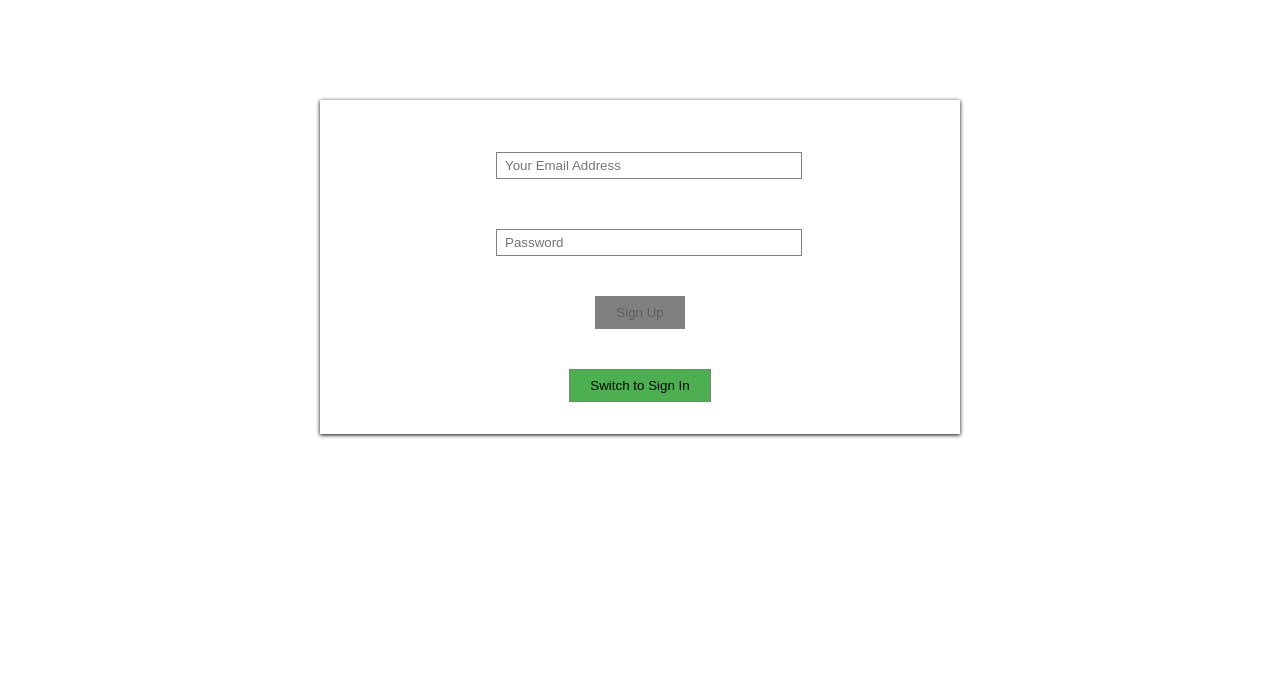
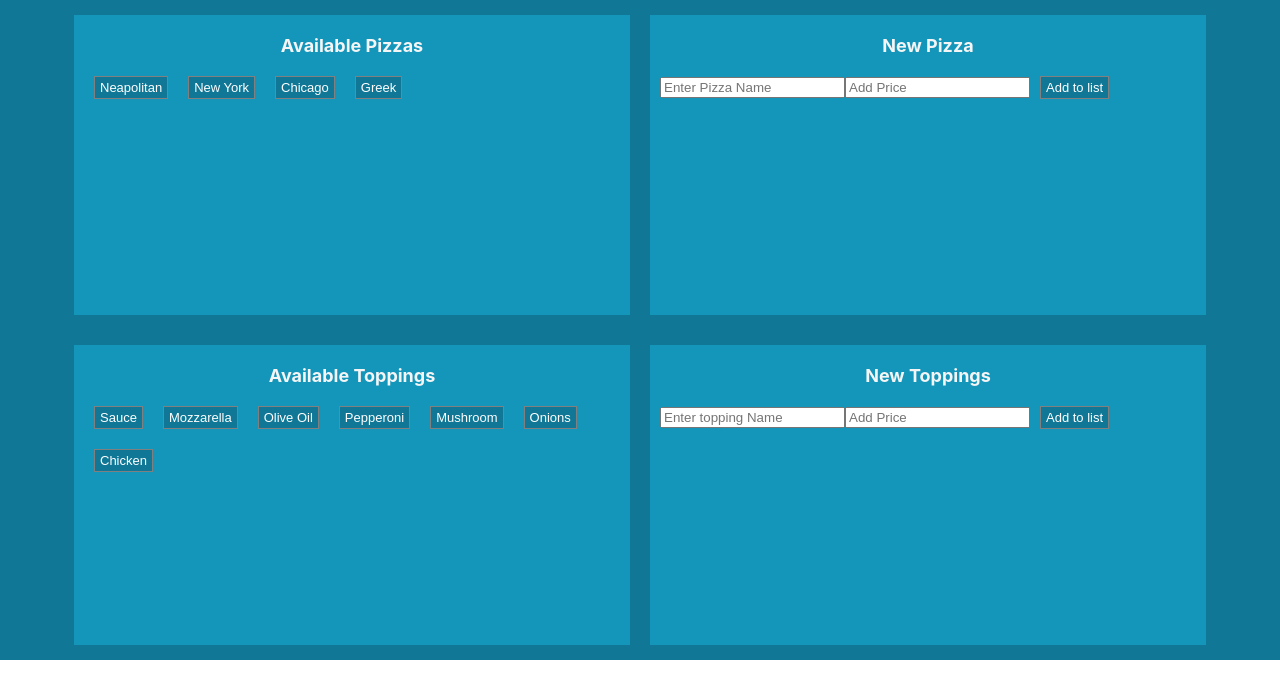
Before and after one commit to sunilsv26/Triofi-frontendTask, a React (Create React App) app: page /admin in a window 1280 px wide. Shown: the top 698 px of the page. Built offline with nearby package versions, Linux system fonts and the light colour scheme.

Commit message:
#12 rendered admin component

```diff
--- a/src/layout/layout.js
+++ b/src/layout/layout.js
@@ -1,12 +1,14 @@
 import React from 'react';
 import {Switch,Route} from 'react-router-dom';
 import Auth from '../auth/auth';
-import User from '../user/user'
+import User from '../user/user';
+import Admin from '../admin/admin'
 
 const layout=(props)=>{
     return(
         <Switch>
             <Route path='/user' component={User} />
+            <Route path='/admin' component={Admin} />
             <Route path='/' component={Auth} />
         </Switch>
     )
```
